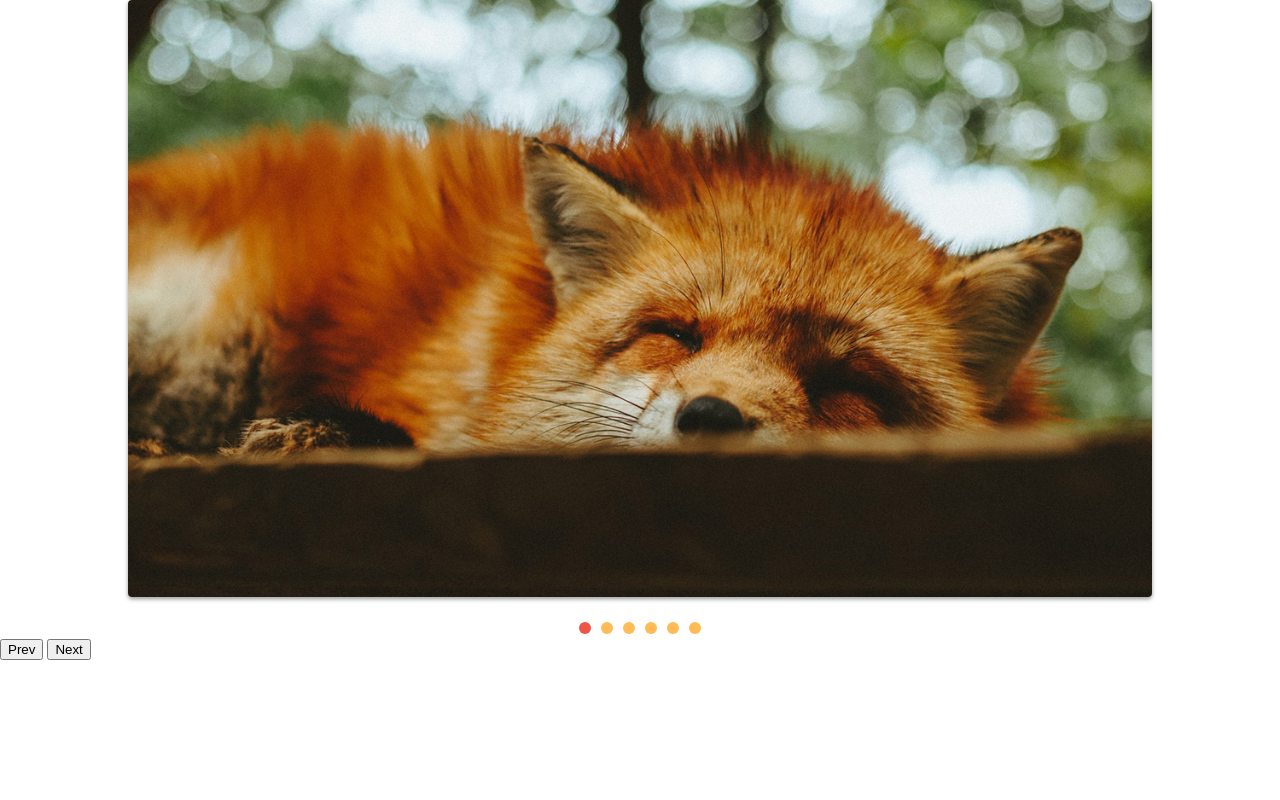
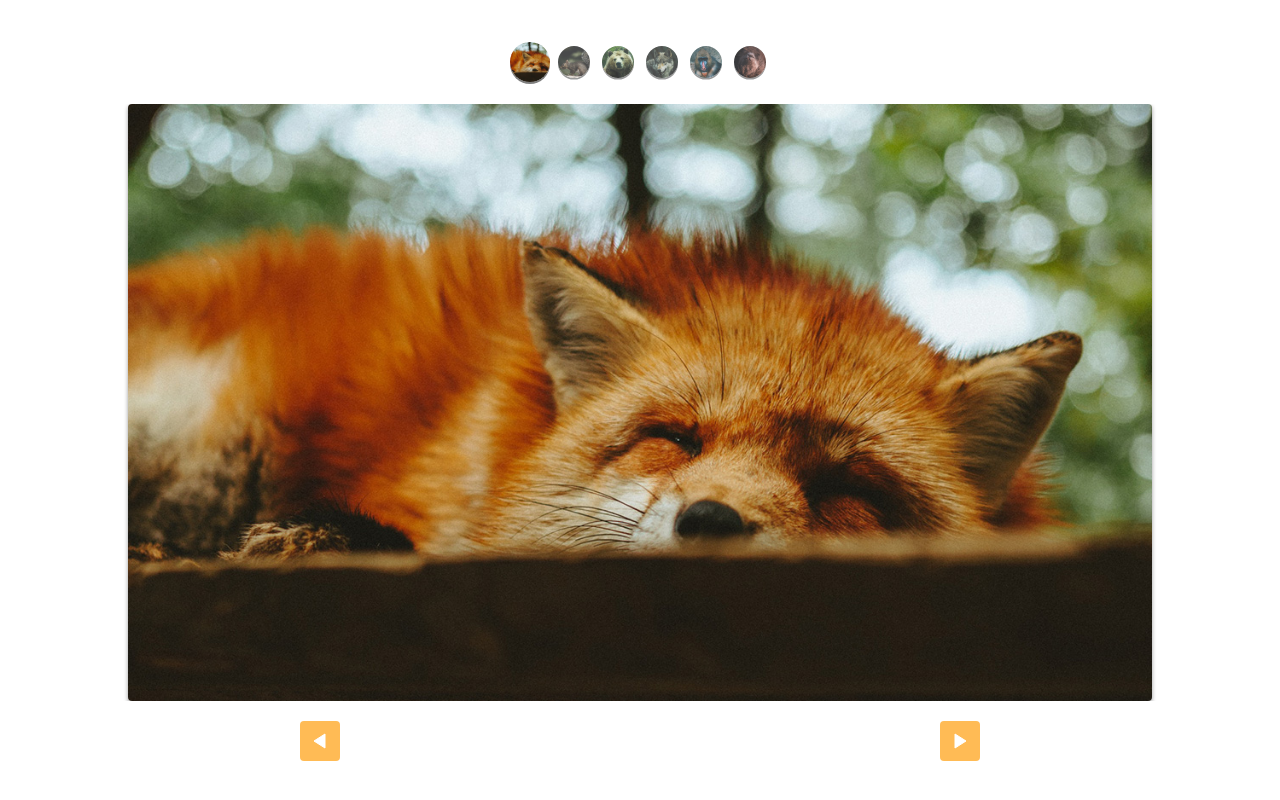
Before and after one commit to ralphdosreis/slide, a plain HTML site: page index.html in a window 1280 px wide. Drawn offline with Linux system fonts and the light colour scheme.

Commit message:
custom controls estilizados

```diff
--- a/css/style.css
+++ b/css/style.css
@@ -64,3 +64,48 @@ img {
 [data-control="slide"] li a:hover {
   background: #e54;
 }
+
+.custom-controls {
+  display: flex;
+  justify-content: center;
+  margin-top: 40px;
+  margin-bottom: 20px;
+  flex-wrap: wrap;
+}
+
+.custom-controls li {
+  opacity: 0.8;
+  transform: scale(0.8);
+  width: 40px;
+  height: 40px;
+  border-radius: 50%;
+  overflow: hidden;
+  margin: 2px;
+  box-shadow: 0 2px rgba(0, 0, 0, 0.5);
+  transition: 0.3s;
+}
+
+.custom-controls li.active {
+  opacity: 1;
+  transform: scale(1);
+}
+
+.arrow-nav {
+  display: flex;
+  justify-content: space-around;
+  margin: 20px 0;
+}
+
+.arrow-nav button {
+  cursor: pointer;
+  border: none;
+  border-radius: 4px;
+  color: #fff;
+  width: 40px;
+  height: 40px;
+  background: #fb5 url(../img/arrow.svg) center center no-repeat;
+}
+
+.arrow-nav button.prev {
+  transform: rotate(-180deg);
+}
--- a/index.html
+++ b/index.html
@@ -9,6 +9,15 @@
 </head>
 
 <body>
+  <ul class="custom-controls">
+    <li><img src="./img/foto1-thumb.jpg" alt=""></li>
+    <li><img src="./img/foto2-thumb.jpg" alt=""></li>
+    <li><img src="./img/foto3-thumb.jpg" alt=""></li>
+    <li><img src="./img/foto4-thumb.jpg" alt=""></li>
+    <li><img src="./img/foto5-thumb.jpg" alt=""></li>
+    <li><img src="./img/foto6-thumb.jpg" alt=""></li>
+
+  </ul>
   <div class="slide-wrapper">
     <ul class="slide">
       <li><img src="./img/foto1.jpg" alt=""></li>
@@ -20,8 +29,8 @@
     </ul>
   </div>
   <div class="arrow-nav">
-    <button class="prev">Prev</button>
-    <button class="next">Next</button>
+    <button class="prev"></button>
+    <button class="next"></button>
   </div>
   <script type="module" src="./js/script.js"></script>
 </body>
--- a/js/script.js
+++ b/js/script.js
@@ -1,8 +1,6 @@
-import { SlideNav } from "./slide.js";
+import SlideNav from "./slide.js";
 
 const slide = new SlideNav(".slide", ".slide-wrapper");
 slide.init();
 slide.addArrow(".prev", ".next");
-
-slide.addControl();
-console.log(slide);
+slide.addControl(".custom-controls");
--- a/js/slide.js
+++ b/js/slide.js
@@ -151,7 +151,7 @@ export class Slide {
   }
 }
 
-export class SlideNav extends Slide {
+export default class SlideNav extends Slide {
   constructor(slide, wrapper) {
     super(slide, wrapper);
     this.bindControlEvents();
```
